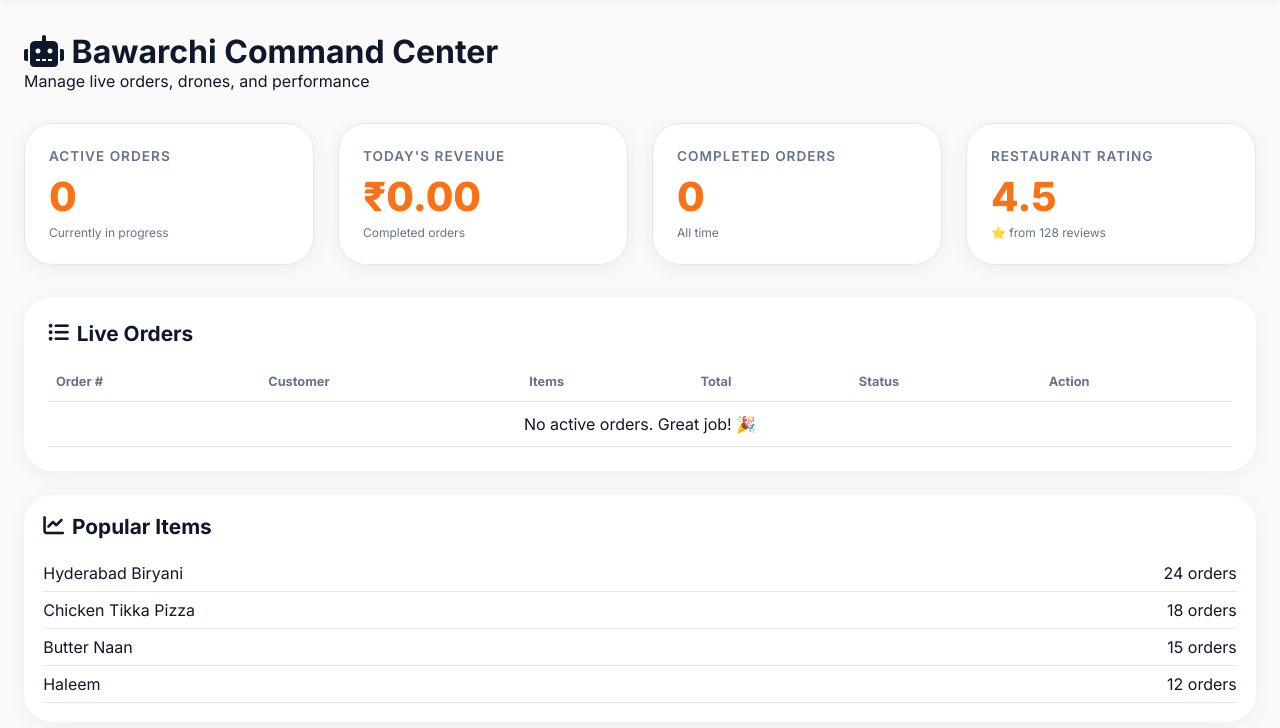
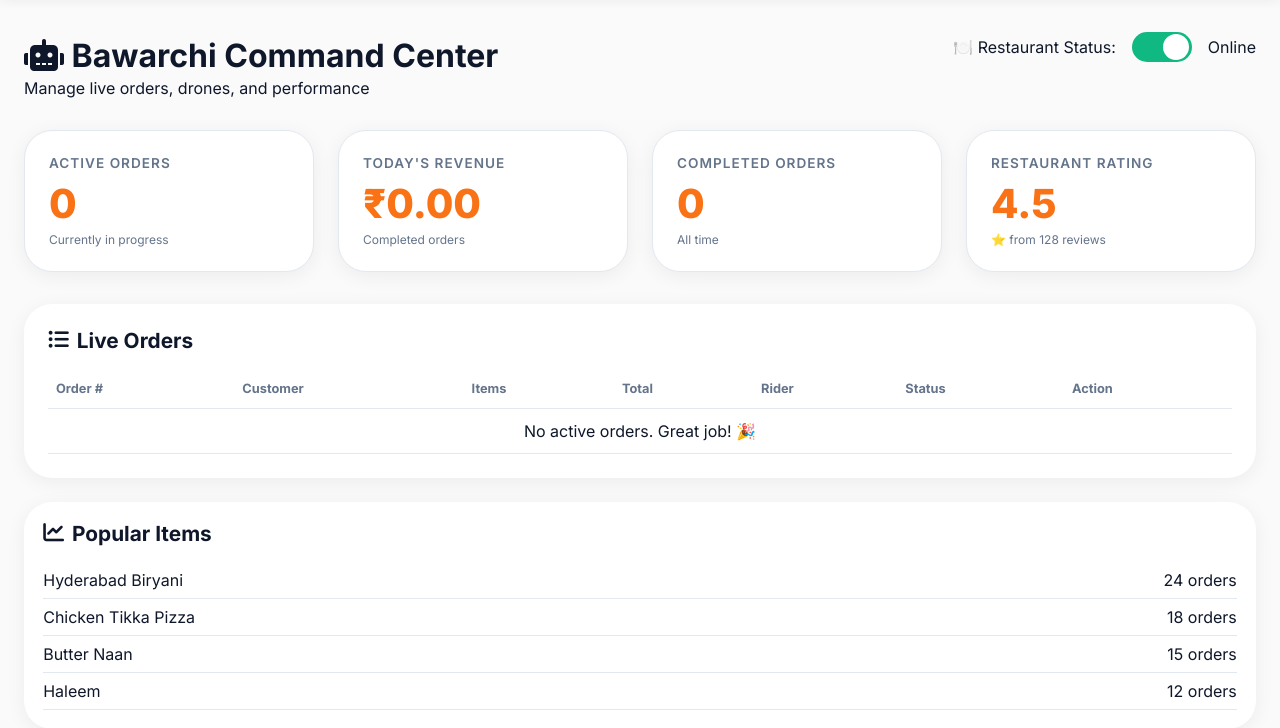
Before and after one commit to manojkumargarige025-art/dronedine-hyderabad, a Flask app: template templates/restaurant/dashboard.html in a window 1280 px wide. Shown: the part 68-796 px from the top of the page. Run offline with Flask 3, Linux system fonts and the light colour scheme; the template is opened without the code that fills it: values that come from a table or form of the project are taken from there, others are empty.

Commit message:
Update dashboard.html

```diff
--- a/templates/restaurant/dashboard.html
+++ b/templates/restaurant/dashboard.html
@@ -6,7 +6,6 @@
     <title>{{ restaurant.name }} - Command Center</title>
     <link href="https://fonts.googleapis.com/css2?family=Inter:wght@400;500;600;700;800&display=swap" rel="stylesheet">
     <link rel="stylesheet" href="https://cdnjs.cloudflare.com/ajax/libs/font-awesome/6.0.0/css/all.min.css">
-    <script src="https://cdn.jsdelivr.net/npm/chart.js"></script>
     <style>
         :root {
             --primary: #f97316;
@@ -106,6 +105,39 @@
             font-size: 0.75rem;
             color: var(--muted);
         }
+        .restaurant-status-toggle {
+            display: flex;
+            align-items: center;
+            gap: 1rem;
+            justify-content: flex-end;
+            margin-bottom: 1rem;
+        }
+        .toggle-switch {
+            width: 60px;
+            height: 30px;
+            background: #cbd5e1;
+            border-radius: 40px;
+            position: relative;
+            cursor: pointer;
+            transition: 0.2s;
+        }
+        .toggle-switch.active {
+            background: #10b981;
+        }
+        .toggle-switch::after {
+            content: '';
+            width: 26px;
+            height: 26px;
+            background: white;
+            border-radius: 50%;
+            position: absolute;
+            top: 2px;
+            left: 3px;
+            transition: 0.2s;
+        }
+        .toggle-switch.active::after {
+            left: 31px;
+        }
         .orders-card {
             background: white;
             border-radius: 28px;
@@ -159,7 +191,12 @@
         }
         .action-btn:hover {
             transform: scale(1.02);
-            box-shadow: 0 2px 5px rgba(0,0,0,0.1);
+        }
+        .rider-select {
+            padding: 0.2rem 0.4rem;
+            border-radius: 20px;
+            border: 1px solid var(--border);
+            font-size: 0.7rem;
         }
         .sidebar-card {
             background: white;
@@ -212,10 +249,16 @@
     </nav>
 
     <div class="container">
-        <h1><i class="fas fa-robot"></i> {{ restaurant.name }} Command Center</h1>
+        <div style="display: flex; justify-content: space-between; align-items: center; flex-wrap: wrap;">
+            <h1><i class="fas fa-robot"></i> {{ restaurant.name }} Command Center</h1>
+            <div class="restaurant-status-toggle">
+                <span>🍽️ Restaurant Status:</span>
+                <div id="restaurantStatusToggle" class="toggle-switch {{ 'active' if restaurant.is_active else '' }}" onclick="toggleRestaurantStatus()"></div>
+                <span id="statusText">{{ 'Online' if restaurant.is_active else 'Offline' }}</span>
+            </div>
+        </div>
         <p style="margin-bottom: 2rem;">Manage live orders, drones, and performance</p>
 
-        <!-- Stats Grid -->
         <div class="stats-grid" id="statsGrid">
             <div class="stat-card">
                 <div class="stat-title">Active Orders</div>
@@ -239,22 +282,20 @@
             </div>
         </div>
 
-        <!-- Orders Table -->
         <div class="orders-card">
             <div class="section-title"><i class="fas fa-list-ul"></i> Live Orders</div>
             <div id="ordersTableContainer">
                 <table class="orders-table" id="ordersTable">
                     <thead>
-                        <tr><th>Order #</th><th>Customer</th><th>Items</th><th>Total</th><th>Status</th><th>Action</th></tr>
+                        <tr><th>Order #</th><th>Customer</th><th>Items</th><th>Total</th><th>Rider</th><th>Status</th><th>Action</th></tr>
                     </thead>
                     <tbody id="ordersTableBody">
-                        <tr><td colspan="6" style="text-align:center;">Loading orders...</td></tr>
+                        <tr><td colspan="7" style="text-align:center;">Loading orders...</td></tr>
                     </tbody>
                 </table>
             </div>
         </div>
 
-        <!-- Sidebar (optional - popular items, quick actions) -->
         <div class="sidebar-card">
             <div class="section-title"><i class="fas fa-chart-line"></i> Popular Items</div>
             <div id="popularItems">
@@ -269,7 +310,7 @@
             <div class="section-title"><i class="fas fa-bolt"></i> Quick Actions</div>
             <div class="quick-action" onclick="alert('Manage menu - coming soon')">📋 Manage Menu</div>
             <div class="quick-action" onclick="alert('Drone tracking - coming soon')">🚁 Track Drones</div>
-            <div class="quick-action" onclick="alert('Assign rider - coming soon')">🛵 Assign Rider</div>
+            <div class="quick-action" onclick="showAssignRiderModal()">🛵 Assign Rider</div>
         </div>
     </div>
 
@@ -278,8 +319,69 @@
     </div>
 
     <script>
-        function showToast(msg, isError = false) {
-            alert(msg);
+        let activeRiders = []; // store list of active riders
+
+        async function fetchRiders() {
+            try {
+                const res = await fetch('/api/riders/active');
+                activeRiders = await res.json();
+            } catch(e) { console.warn(e); }
+        }
+
+        async function toggleRestaurantStatus() {
+            const toggle = document.getElementById('restaurantStatusToggle');
+            const statusText = document.getElementById('statusText');
+            const isActive = toggle.classList.contains('active');
+            const newStatus = !isActive;
+            try {
+                const res = await fetch('/api/restaurant/toggle-status', {
+                    method: 'POST',
+                    headers: { 'Content-Type': 'application/json' },
+                    body: JSON.stringify({ is_active: newStatus })
+                });
+                if (res.ok) {
+                    if (newStatus) {
+                        toggle.classList.add('active');
+                        statusText.innerText = 'Online';
+                    } else {
+                        toggle.classList.remove('active');
+                        statusText.innerText = 'Offline';
+                    }
+                } else {
+                    alert('Failed to update status');
+                }
+            } catch(e) { alert('Network error'); }
+        }
+
+        function showAssignRiderModal() {
+            const orderId = prompt("Enter Order ID to assign rider:");
+            if (!orderId) return;
+            if (activeRiders.length === 0) {
+                alert("No active riders available. Ask riders to go online.");
+                return;
+            }
+            let riderList = activeRiders.map(r => `${r.id}: ${r.name || r.phone}`).join('\n');
+            const selected = prompt(`Select rider ID from list:\n${riderList}\n\nEnter rider ID:`);
+            if (selected) {
+                assignRiderToOrder(orderId, selected);
+            }
+        }
+
+        async function assignRiderToOrder(orderId, riderId) {
+            try {
+                const res = await fetch(`/api/order/${orderId}/assign-rider`, {
+                    method: 'POST',
+                    headers: { 'Content-Type': 'application/json' },
+                    body: JSON.stringify({ rider_id: riderId })
+                });
+                if (res.ok) {
+                    alert('Rider assigned successfully');
+                    fetchOrders(); // refresh orders
+                } else {
+                    const err = await res.json();
+                    alert('Error: ' + err.error);
+                }
+            } catch(e) { alert('Network error'); }
         }
 
         async function fetchStats() {
@@ -290,9 +392,7 @@
                 document.getElementById('todayRevenue').innerText = `₹${(data.today_revenue || 0).toFixed(2)}`;
                 document.getElementById('completedOrders').innerText = data.completed_orders || 0;
                 document.getElementById('rating').innerText = data.rating || 4.5;
-            } catch (err) {
-                console.warn("Stats fetch error", err);
-            }
+            } catch (err) { console.warn(err); }
         }
 
         async function fetchOrders() {
@@ -301,11 +401,11 @@
                 const orders = await res.json();
                 const tbody = document.getElementById('ordersTableBody');
                 if (!orders.length) {
-                    tbody.innerHTML = '<tr><td colspan="6" style="text-align:center;">No active orders. Great job! 🎉</td></tr>';
+                    tbody.innerHTML = '<tr><td colspan="7" style="text-align:center;">No active orders. Great job! 🎉</td></tr>';
                     return;
                 }
                 let html = '';
-                orders.forEach(order => {
+                for (const order of orders) {
                     let itemsText = '';
                     try {
                         const items = JSON.parse(order.items);
@@ -314,7 +414,6 @@
                         itemsText = order.items;
                     }
                     let statusClass = '';
-                    let statusText = order.status;
                     switch(order.status) {
                         case 'pending': statusClass = 'status-pending'; break;
                         case 'accepted': statusClass = 'status-accepted'; break;
@@ -333,21 +432,27 @@
                     } else if (order.status === 'out_for_delivery') {
                         actionHtml = `<button class="action-btn" onclick="updateOrderStatus(${order.id}, 'deliver')">Deliver</button>`;
                     } else {
-                        actionHtml = `<span class="status-badge ${statusClass}">${statusText.replace(/_/g,' ')}</span>`;
+                        actionHtml = `<span class="status-badge ${statusClass}">${order.status.replace(/_/g,' ')}</span>`;
+                    }
+                    // rider display
+                    let riderDisplay = 'Not assigned';
+                    if (order.rider_id) {
+                        riderDisplay = `Rider #${order.rider_id}`;
                     }
                     html += `<tr>
                         <td>#${order.id}</td>
                         <td>${order.customer_name || 'Guest'}</td>
                         <td>${itemsText}</td>
                         <td>₹${order.total_amount}</td>
-                        <td><span class="status-badge ${statusClass}">${statusText.replace(/_/g,' ')}</span></td>
+                        <td>${riderDisplay}</td>
+                        <td><span class="status-badge ${statusClass}">${order.status.replace(/_/g,' ')}</span></td>
                         <td>${actionHtml}</td>
                     </tr>`;
-                });
+                }
                 tbody.innerHTML = html;
             } catch (err) {
-                console.warn("Orders fetch error", err);
-                document.getElementById('ordersTableBody').innerHTML = '<tr><td colspan="6">Error loading orders. Please refresh.</td></tr>';
+                console.warn(err);
+                document.getElementById('ordersTableBody').innerHTML = '<tr><td colspan="7">Error loading orders</td></tr>';
             }
         }
 
@@ -360,17 +465,18 @@
                 });
                 const data = await res.json();
                 if (data.success) {
-                    showToast(`Order #${orderId} updated to ${data.status}`);
+                    alert(`Order #${orderId} updated to ${data.status}`);
                     fetchOrders();
                     fetchStats();
                 } else {
-                    showToast(`Failed: ${data.error || 'Unknown error'}`, true);
+                    alert(`Failed: ${data.error || 'Unknown error'}`);
                 }
             } catch (err) {
-                showToast('Network error. Please try again.', true);
+                alert('Network error');
             }
         }
 
+        fetchRiders();
         fetchStats();
         fetchOrders();
         setInterval(() => {
```
